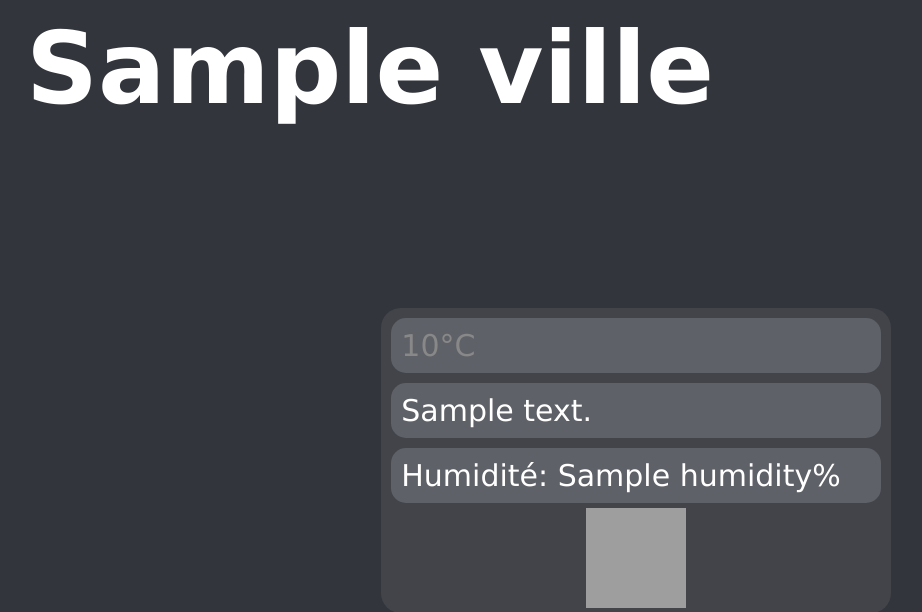
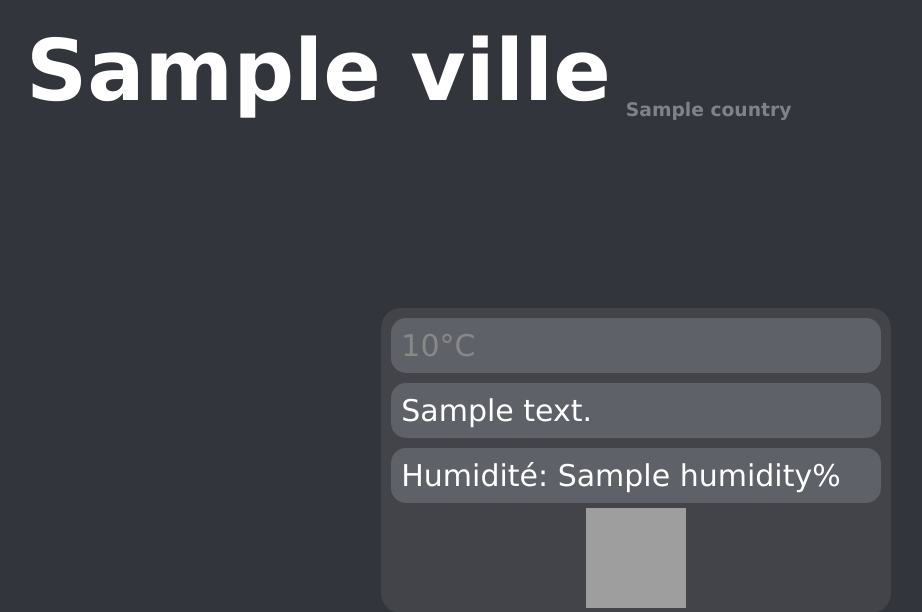
Before and after one commit to rapphcd/MeteO, a Flask app: template templates/meteo.html in a window 1280 px wide. Shown: the top 612 px of the page, without its empty margins (4-926 px from the left). Run offline with Flask 3, Linux system fonts and the light colour scheme; the template is opened without the code that fills it: most values are stand-ins (such as "Sample title", 1, 10 or a date in 2020); grey boxes are pictures that could not be loaded.

Commit message:
edit(meteo): passage des données directement en dictionnaire dans le render_template | add(meteo): ajout du pays , ajout du css qui va avec

```diff
--- a/app.py
+++ b/app.py
@@ -62,15 +62,7 @@ def meteo():
         if dat["cod"] == '404':
             return redirect(url_for('index'))
         return render_template(
-            'meteo.html',
-            ville=dat["ville"],
-            temp=dat["temp"],
-            humidity=dat["humidity"],
-            description=dat["description"].capitalize(),
-            icon=dat["icon"],
-            color=dat["color"],
-            country=dat["country"]
-        )
+            'meteo.html',data=dat)
     return redirect(url_for('index'))
 
 @app.route('/meteo/<ville>')
@@ -82,15 +74,7 @@ def meteoville(ville):
         return redirect(url_for('index'))
 
     return render_template(
-        'meteo.html',
-        ville=dat["ville"],
-        temp=dat["temp"],
-        humidity=dat["humidity"],
-        description=dat["description"].capitalize(),
-        icon=dat["icon"],
-        color=dat["color"],
-        country=dat["country"]
-    )
+        'meteo.html',data=dat )
 
 
 if __name__ == '__main__':
--- a/static/css/stylemeteo.css
+++ b/static/css/stylemeteo.css
@@ -17,7 +17,6 @@ body {
     font-family: Verdana, Geneva, Tahoma, sans-serif;
 }
 
-
 .meteo {
     height: 100%;
     display: flex;
@@ -26,7 +25,14 @@ body {
 }
 
 .title {
+    display: flex;
+    justify-content: flex-start;
+    align-items: end;
     height: 15%;
+}
+
+.title h3 {
+    color: rgb(128, 130, 139);;
 }
 
 .part {
@@ -56,8 +62,8 @@ body {
 }
 
 h1 {
-    font-size: 100px;
-    padding: 10px 30px;
+    font-size: 85px;
+    margin: 0 15px 0 30px;
 }
 
 .meteo img {
--- a/templates/meteo.html
+++ b/templates/meteo.html
@@ -3,27 +3,27 @@
 
 <head>
     <meta charset="UTF-8" />
-    <title>Meteo - {{ ville }}</title>
+    <title>Meteo - {{ data['ville'] }}</title>
     <link rel="stylesheet" href="{{ url_for('static', filename='css/stylemeteo.css') }}" />
 </head>
 
 <body>
     <div class="meteo">
         <div class="title">
-            <h1>{{ ville }}</h1>
+            <h1>{{ data['ville'] }}</h1><h3>{{ data['country'] }}</h3>
         </div>
         <div class="part">
             <div class="infos">
-                <p style="color: {{ color }};">
-                    {{ temp }}°C <br />
+                <p style="color: {{ data['color'] }};">
+                    {{ data['temp'] }}°C <br />
                 </p>
                 <p>
-                    {{ description }}
+                    {{ data["description"] }}
                 </p>
                 <p>
-                    Humidité: {{ humidity }}%
+                    Humidité: {{ data['humidity'] }}%
                 </p>
-                <img src="https://openweathermap.org/img/wn/{{ icon }}@2x.png" alt="{{ description }}" />
+                <img src="https://openweathermap.org/img/wn/{{ data['icon'] }}@2x.png" alt="{{ data['description'] }}" />
             </div>
         </div>
     </div>
```
